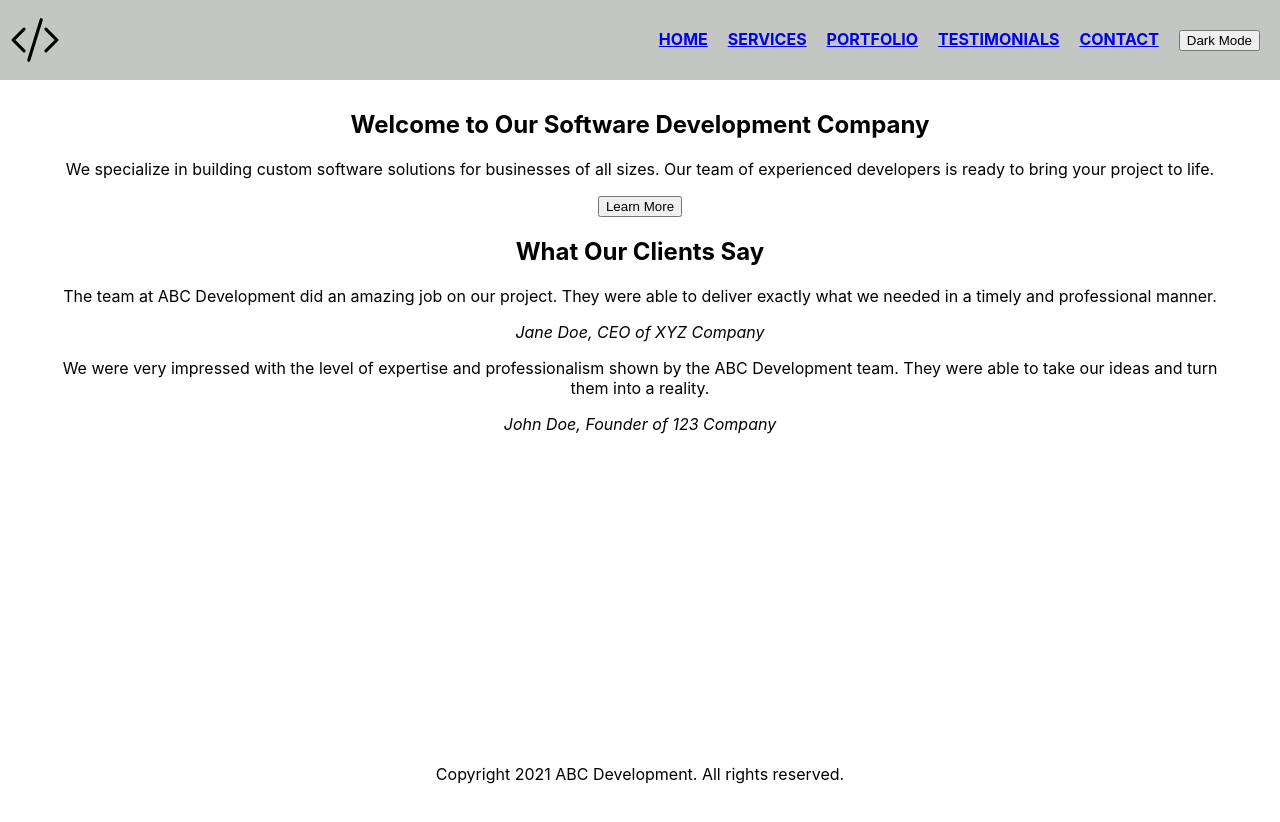
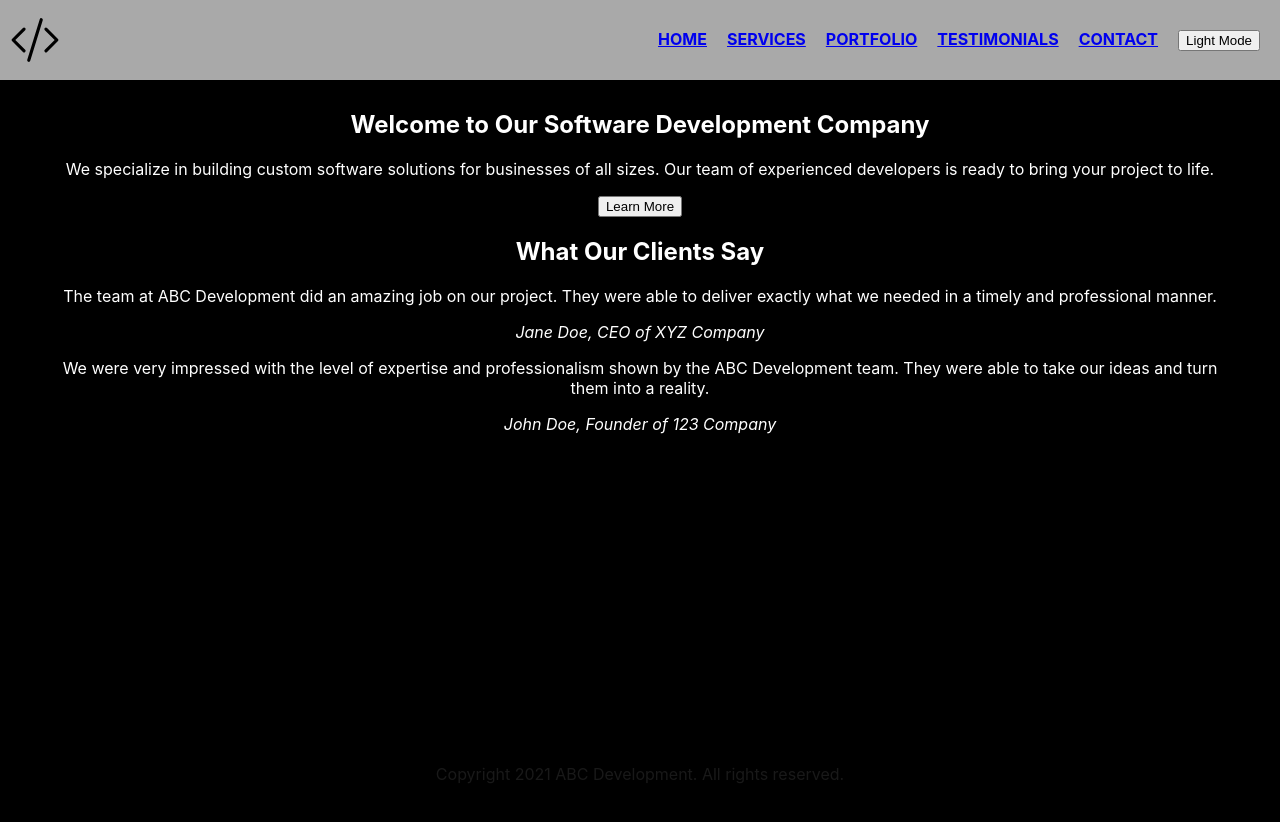
Before and after one commit to jpineda48/React-WBP, a React (Create React App) app in the folder react-dark-mode/: page / in a window 1280 px wide. Shown: the top 822 px of the page. Before the commit the page ends 800 px from the top, so only its background shows below. Built offline with nearby package versions, Linux system fonts and the light colour scheme.

Commit message:
Final veresion

```diff
--- a/react-dark-mode/public/index.html
+++ b/react-dark-mode/public/index.html
@@ -26,7 +26,7 @@
     -->
     <title>React App</title>
   </head>
-  <body class="theme">
+  <body>
     <noscript>You need to enable JavaScript to run this app.</noscript>
     <div id="root"></div>
     <!--
--- a/react-dark-mode/src/App.css
+++ b/react-dark-mode/src/App.css
@@ -1,8 +1,15 @@
-.content {
+.dark-mode {
   padding: 10px;
+  height: 100vh;
+  text-align: center;
+  background-color: black;
+  color: white;
+  margin: 0;
 }
 
-.theme {
+.light-mode {
+  padding: 10px;
+  height: 100vh;
   text-align: center;
   background-color: white;
   color: black;
@@ -15,14 +22,16 @@ nav {
   justify-content: space-between;
   height: 60px;
   padding: 10px;
-  background-color:rgba(61, 66, 61, 0.3);
+  background-color:rgba(41, 41, 41, 0.4);
   font-weight: bold;
 }
 
 footer {
   position: absolute;
+  text-align: center;
   bottom: 0;
   width: 100%;
+  color:rgba(41, 41, 41, 0.6);
 }
 
 ul {
--- a/react-dark-mode/src/App.js
+++ b/react-dark-mode/src/App.js
@@ -2,13 +2,16 @@ import './App.css';
 import Header from './components/Header'
 import Welcome from './components/Welcome'
 import Footer from './components/Footer'
+import { useState } from 'react';
 
 function App() {
+  const [theme, setTheme] = useState('light-mode')
+
   return (
     <div>
-      <Header />
-      <Welcome />
-      <Footer />
+      <Header theme={theme} setTheme={setTheme} />
+      <Welcome theme={theme} />
+      <Footer theme={theme} />
     </div>
   );
 }
--- a/react-dark-mode/src/components/Footer.jsx
+++ b/react-dark-mode/src/components/Footer.jsx
@@ -1,7 +1,7 @@
 const Footer = () => {
   return (
     <footer>
-      <div className="dark-mode-nav">
+      <div>
         <p>Copyright 2021 ABC Development. All rights reserved.</p>
       </div>
     </footer>
--- a/react-dark-mode/src/components/Header.jsx
+++ b/react-dark-mode/src/components/Header.jsx
@@ -1,4 +1,16 @@
-const Header = () => {
+import { useState } from "react"
+
+const Header = (props) => {
+
+  const [clicked, toggleClicked] = useState(true)
+  let buttonText
+  clicked ? buttonText = 'Light Mode': buttonText = 'Dark Mode'
+  clicked ? props.setTheme('dark-mode') : props.setTheme('light-mode')
+
+  let onClick = () => {
+    toggleClicked(!clicked)
+  }
+
   return (
     <header>
       <nav>
@@ -29,7 +41,7 @@ const Header = () => {
             <a href="#contact">CONTACT</a>
           </li>
           <li>
-            <button>Dark Mode</button>
+            <button onClick={onClick}>{buttonText}</button>
           </li>
         </ul>
       </nav>
--- a/react-dark-mode/src/components/Welcome.jsx
+++ b/react-dark-mode/src/components/Welcome.jsx
@@ -1,6 +1,6 @@
-const Welcome = () => {
+const Welcome = (props) => {
   return (
-    <div className="content">
+    <div className={props.theme}>
     <section>
       <h2>Welcome to Our Software Development Company</h2>
       <p>We specialize in building custom software solutions for businesses of all sizes. Our team of experienced developers is ready to bring your project to life.</p>
```
